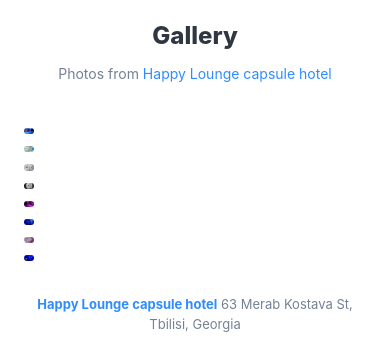
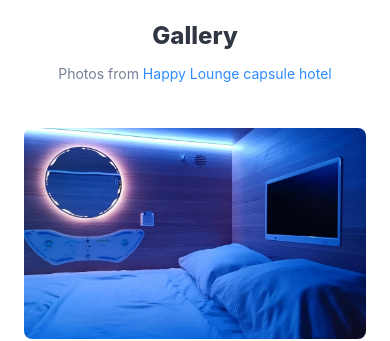
Before and after one commit to sitemech/happy-lounge, a Next.js app: page / in a window 390 px wide. Shown: the part 2180-2521 px from the top of the page. Built offline with nearby package versions, Linux system fonts and the light colour scheme.

Commit message:
Remove gallery overflow wrapper

```diff
--- a/components/happy-lounge-landing.module.css
+++ b/components/happy-lounge-landing.module.css
@@ -336,14 +336,7 @@
 .galleryCarousel {
   width: min(980px, 100%);
   margin: 0 auto;
-  display: grid;
-  grid-template-columns: minmax(0, 1fr);
-  align-items: center;
-  gap: 18px;
-}
-
-.galleryWindow {
-  overflow: hidden;
+  display: block;
 }
 
 .galleryGrid {
@@ -593,8 +586,6 @@
   .galleryCarousel {
     width: calc(100vw - 48px);
     margin-inline: auto;
-    grid-template-columns: 10px minmax(0, 1fr) 10px;
-    gap: 8px;
   }
 
   .lightbox {
--- a/components/happy-lounge-landing.tsx
+++ b/components/happy-lounge-landing.tsx
@@ -565,7 +565,6 @@ export function HappyLoungeLanding() {
           </div>
 
           <div className={styles.galleryCarousel} aria-label="Photo gallery">
-            <div className={styles.galleryWindow}>
             <div
               className={styles.galleryGrid}
               style={{
@@ -587,7 +586,6 @@ export function HappyLoungeLanding() {
                   </button>
                 )
               })}
-              </div>
             </div>
           </div>
 
```
Lines whose indentation alone changed are shown as unchanged.
